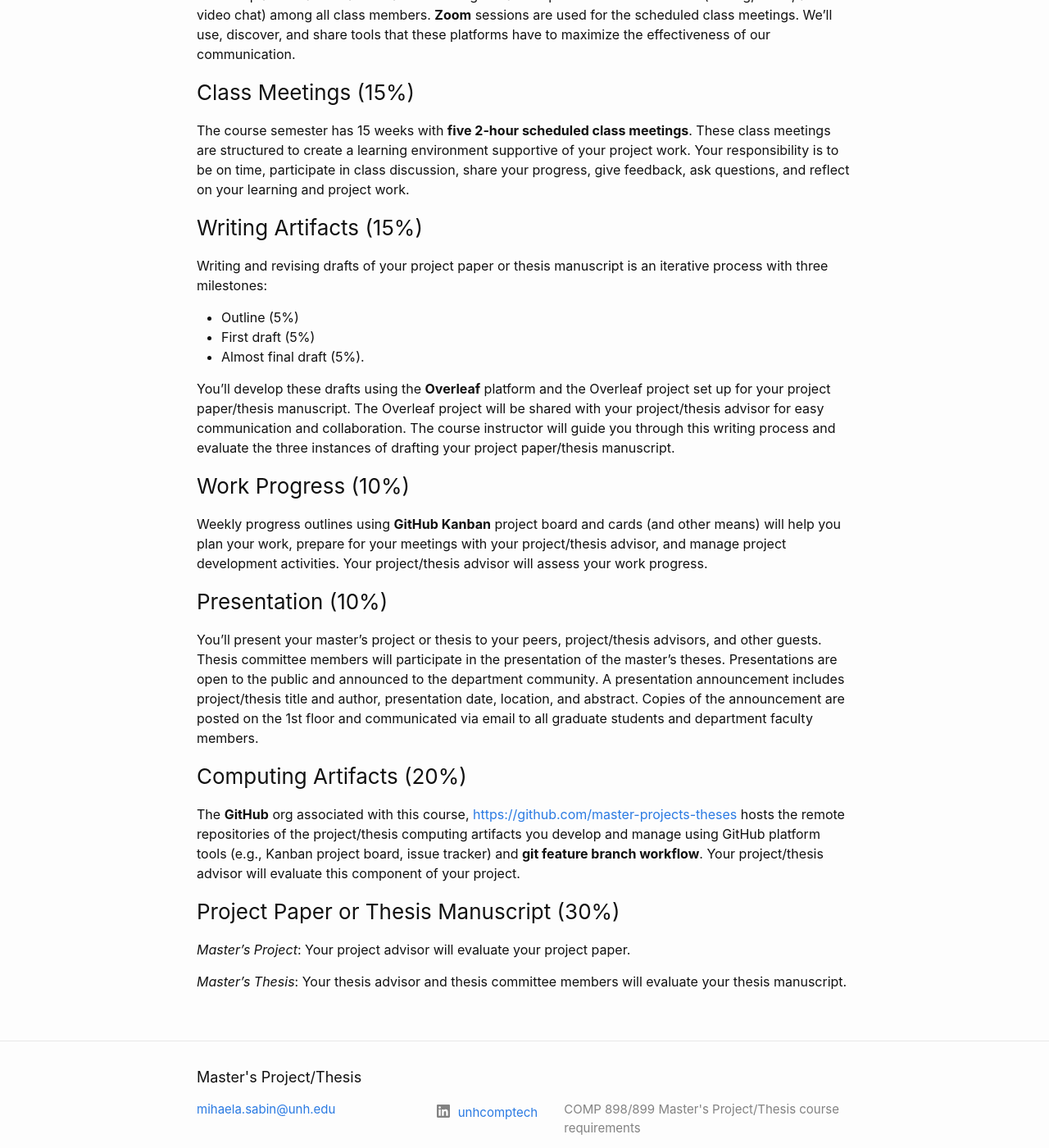
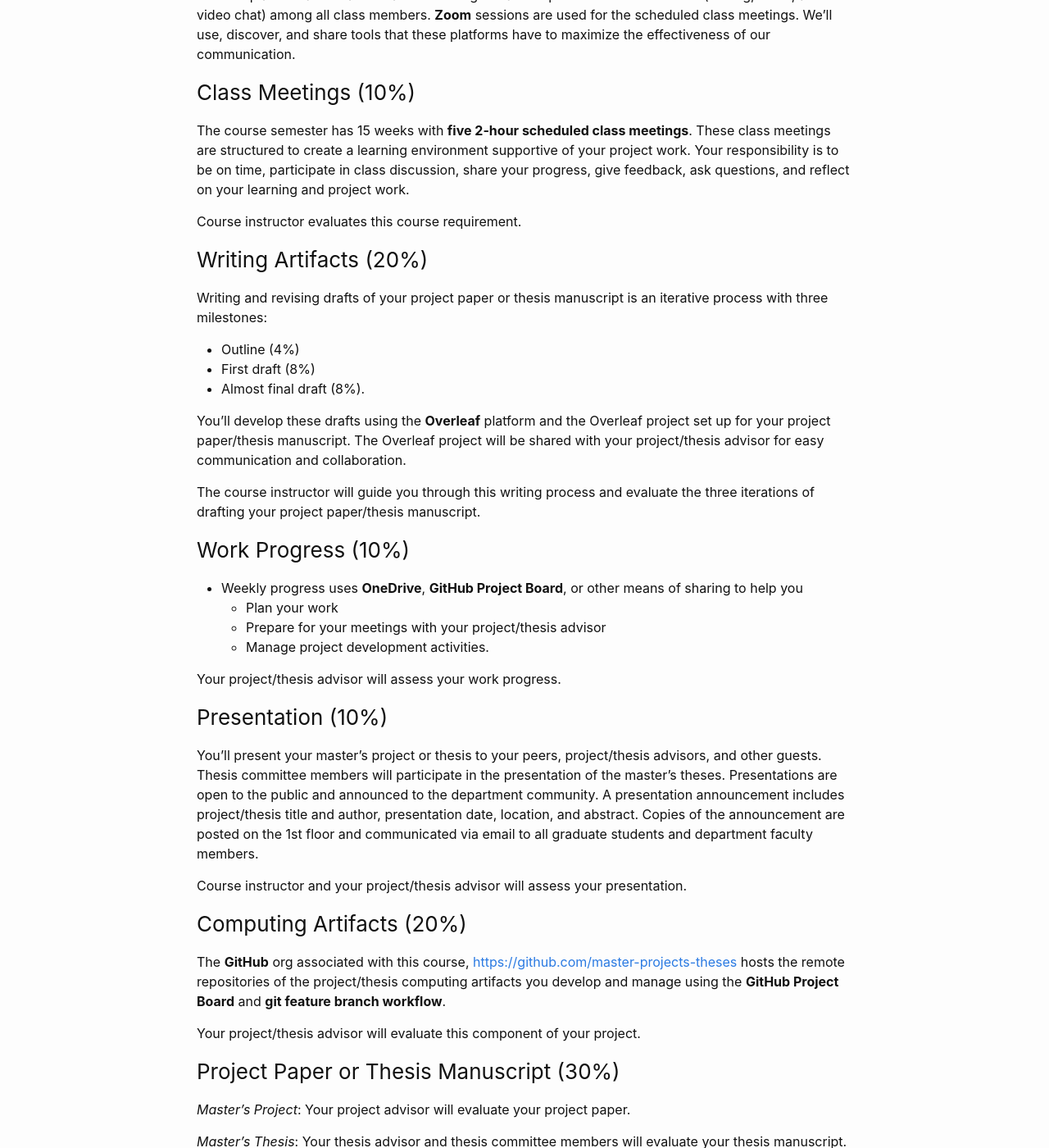
Before and after one commit to unh-comp-master-project/unh-comp-master-project.github.io, a Jekyll site: the page built from learning-activities.md, in a window 1280 px wide and 1400 px high, scrolled down 852 px. Shown: the whole window at 82% size. Built offline with Jekyll 4.4.1, drawn with Linux system fonts in a browser that asks for light colours.

Commit message:
Update learning-activities.md

```diff
--- a/learning-activities.md
+++ b/learning-activities.md
@@ -50,32 +50,38 @@ control over your life by highlighting what you need to do to achieve your
 goals.
 --->
 
-### Class Meetings (15%)
+### Class Meetings (10%)
 The course semester has 15 weeks with **five 2-hour scheduled class meetings**.
 These class meetings are structured to create a learning environment
 supportive of your project work. Your responsibility is to be on time,
 participate in class discussion, share your progress, give feedback, ask
 questions, and reflect on your learning and project work.
 
-### Writing Artifacts (15%)
+Course instructor evaluates this course requirement.
+
+### Writing Artifacts (20%)
 Writing and revising drafts of your project paper or thesis manuscript is an
 iterative process with three milestones:
-* Outline (5%)
-* First draft (5%)
-* Almost final draft (5%).
+* Outline (4%)
+* First draft (8%)
+* Almost final draft (8%).
 
 You'll develop these drafts using the **Overleaf** platform and the Overleaf
 project set up for your project paper/thesis manuscript. The Overleaf project
 will be shared with your project/thesis advisor for easy communication and
-collaboration. The course instructor will guide you through this writing
-process and evaluate the three instances of drafting your project paper/thesis
+collaboration.
+
+The course instructor will guide you through this writing
+process and evaluate the three iterations of drafting your project paper/thesis
 manuscript.
 
 ### Work Progress (10%)
-Weekly progress outlines using **GitHub Kanban** project board and cards
-(and other means)  will help you plan your work, prepare for your meetings
-with your project/thesis advisor, and manage project development activities. Your
-project/thesis advisor will assess your work progress.
+- Weekly progress uses **OneDrive**, **GitHub Project Board**, or other means of sharing to help you
+  - Plan your work
+  - Prepare for your meetings with your project/thesis advisor
+  - Manage project development activities.
+
+Your project/thesis advisor will assess your work progress.
 
 ### Presentation (10%)
 You'll present your master’s project or thesis to your peers, project/thesis advisors,
@@ -86,11 +92,12 @@ project/thesis title and author, presentation date, location, and abstract.
 Copies of the announcement are posted on the 1st floor and communicated via
 email to all graduate students and department faculty members.
 
+Course instructor and your project/thesis advisor will assess your presentation.
+
 ### Computing Artifacts (20%)
-The **GitHub** org  associated with this course, <https://github.com/master-projects-theses> hosts the remote repositories of the project/thesis
-computing artifacts you develop and manage using GitHub platform tools (e.g.,
-Kanban project board, issue tracker) and **git feature branch workflow**. Your
-project/thesis advisor will evaluate this component of your project.
+The **GitHub** org  associated with this course, <https://github.com/master-projects-theses> hosts the remote repositories of the project/thesis computing artifacts you develop and manage using the **GitHub Project Board** and **git feature branch workflow**.
+
+Your project/thesis advisor will evaluate this component of your project.
 
 ### Project Paper or Thesis Manuscript (30%)
 *Master's Project*: Your project advisor will evaluate your project paper.
```
